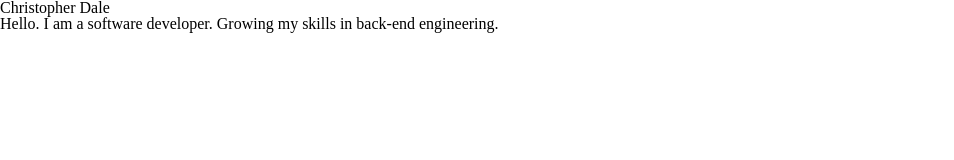
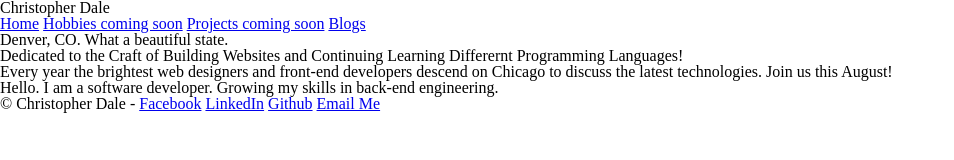
Before and after one commit to Cdale3/Cdale3.github.io, a plain HTML site: page index.html in a window 1280 px wide. Shown: the whole page, without its empty margins (0-954 px from the left). Drawn offline with Linux system fonts and the light colour scheme.

Commit message:
added blog and links.  will work on style soon.

```diff
--- a/index.html
+++ b/index.html
@@ -6,7 +6,30 @@
     <link rel="stylesheet" href="assets/stylesheets/main.css">
   </head>
   <body>
-    <h1>  Christopher Dale </h1>
+    <header>
+      <h1>
+        Christopher Dale
+      </h1>
+      <nav>
+        <a href="index.html"> Home</a>
+        <a href="hobbies.html"> Hobbies coming soon</a>
+        <a href="projects.html"> Projects coming soon</a>
+        <a href="blog.html"> Blogs</a>
+      </nav>
+      <h3> Denver, CO.  What a beautiful state.</h3>
+    </header>
+    <section>
+      <h2>Dedicated to the Craft of Building Websites and Continuing Learning Differernt Programming Languages! </h2>
+      <p>Every year the brightest web designers and front-end developers descend on Chicago to discuss the latest technologies. Join us this August!</p>
+    </section>
     <p>Hello.  I am a software developer.  Growing my skills in back-end engineering. </p>
+      <footer>
+        <small>&copy; Christopher Dale -
+          <a href="https://www.facebook.com/christopher.dale.37">Facebook</a>
+          <a href="https://www.linkedin.com/in/christopher-dale-07829b124/">LinkedIn</a>
+          <a href="https://github.com/Cdale3">Github</a>
+          <a href="mailto:christopher.john.dale3@gmail.com">Email Me</a>
+        </small>
+      </footer>
   </body>
 </html>
```
Also changed, not shown: blog.html (added, +14 -0 lines), hobbies.html (added), projects.html (added).
